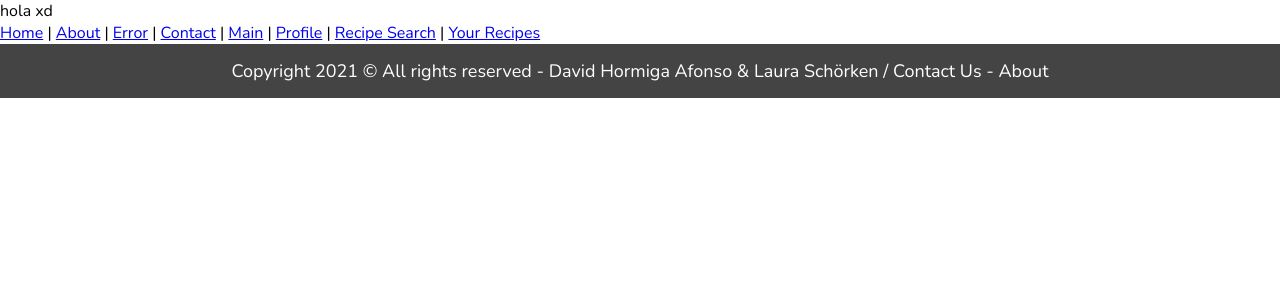
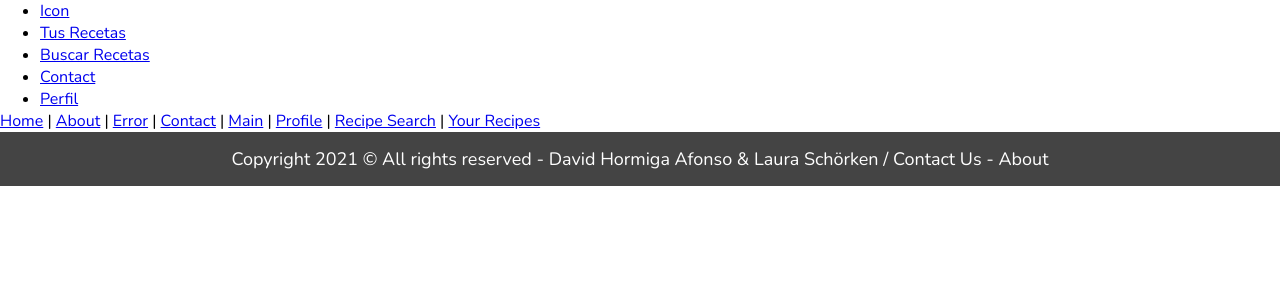
Before and after one commit to David-H-Afonso/recipes, a Vue app: page / in a window 1280 px wide. Shown: the top 300 px of the page. Built offline with nearby package versions, Linux system fonts and the light colour scheme.

Commit message:
making header unfinished

```diff
--- a/src/components/Header/Index.vue
+++ b/src/components/Header/Index.vue
@@ -1,15 +1,37 @@
 <template>
   <div class="Header">
-    <header>hola xd</header>
+    <header>
+      <div>
+        <ul>
+          <li><a href="#"> Icon</a></li>
+          <li><a href="#/yorrecipes"> Tus Recetas</a></li>
+          <li><a href="#/reicpessearch"> Buscar Recetas</a></li>
+        </ul>
+      </div>
+      <div>
+        <ul>
+          <li><a href="#/contact"> Contact</a></li>
+          <li><a href="#/perfil"> Perfil</a></li>
+        </ul>
+      </div>
+    </header>
   </div>
 </template>
 
 <script>
-export default ({
-  name: 'Header',
-  setup() {
-  },
-  components:{
-  }
-})
+export default {
+  name: "Header",
+  setup() {},
+  components: {},
+};
 </script>
+
+<style lang="scss" scoped>
+
+.header{
+  display: flex;
+  text-decoration: none;
+}
+
+
+</style>
```
Also changed, not shown: 1 other file (tests, documents, lock files or other folders).
